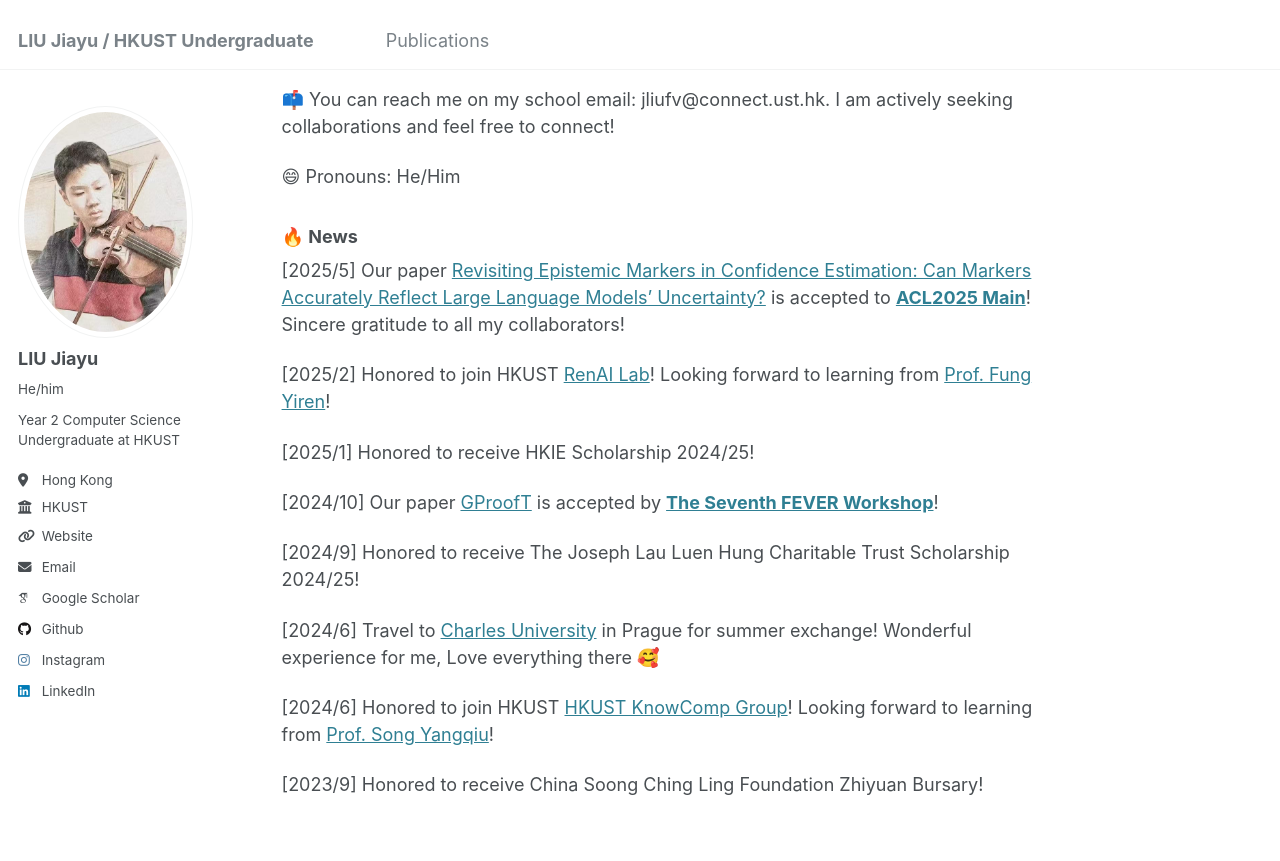
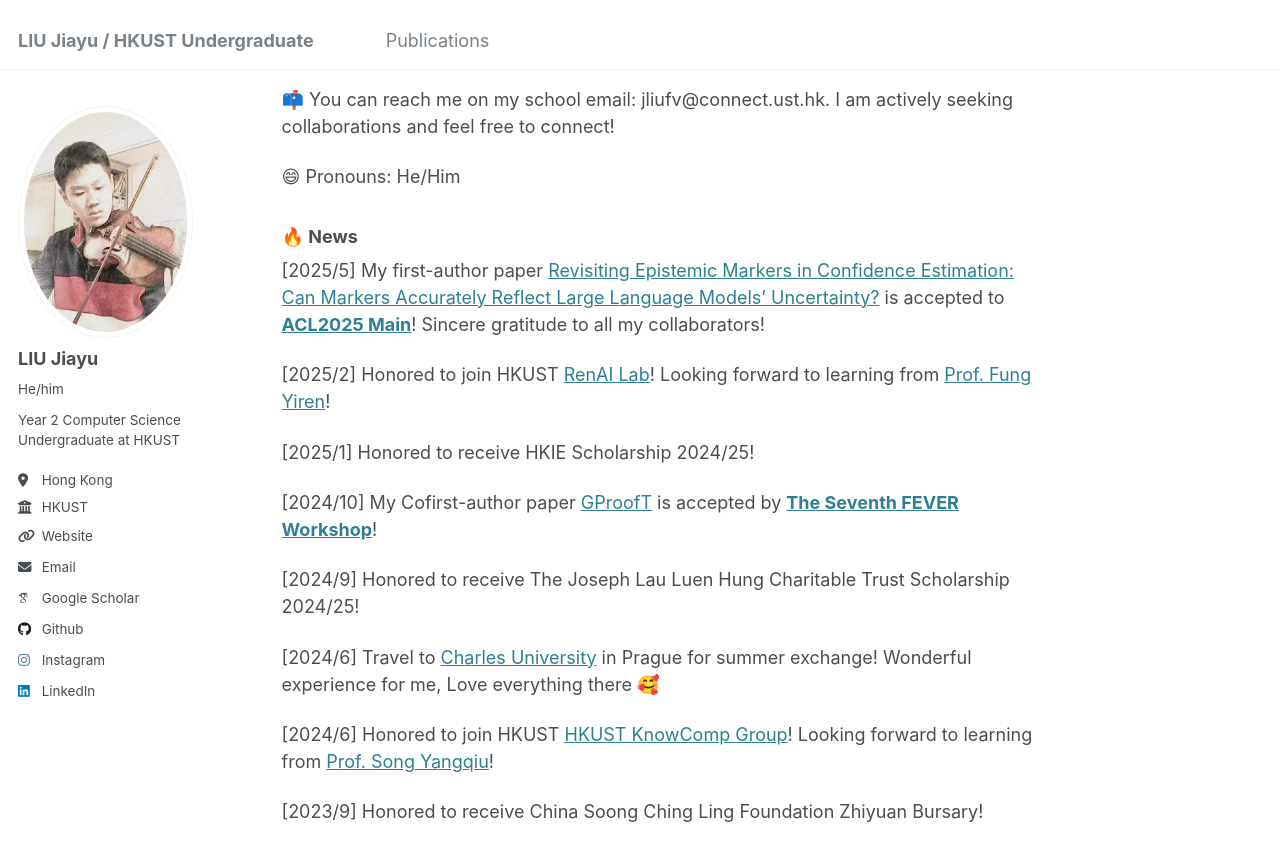
Before and after one commit to JiayuJeff/JiayuJeff.github.io, a Jekyll site: the page built from _pages/about.md, in a window 1280 px wide and 900 px high, scrolled down 426 px. Shown: the top 861 px of the window. Built offline with Jekyll 4.4.1, drawn with Linux system fonts in a browser that asks for light colours; some web fonts are replaced.

Commit message:
Update about.md

```diff
--- a/_pages/about.md
+++ b/_pages/about.md
@@ -37,13 +37,13 @@ redirect_from:
 
 ### &#128293; News
 
-[2025/5] Our paper [Revisiting Epistemic Markers in Confidence Estimation: Can Markers Accurately Reflect Large Language Models' Uncertainty?](https://arxiv.org/abs/2505.24778) is accepted to [**ACL2025 Main**](https://2025.aclweb.org/)! Sincere gratitude to all my collaborators!
+[2025/5] My first-author paper [Revisiting Epistemic Markers in Confidence Estimation: Can Markers Accurately Reflect Large Language Models' Uncertainty?](https://arxiv.org/abs/2505.24778) is accepted to [**ACL2025 Main**](https://2025.aclweb.org/)! Sincere gratitude to all my collaborators!
 
 [2025/2] Honored to join HKUST [RenAI Lab](https://mayrfung.github.io/group/)! Looking forward to learning from [Prof. Fung Yiren](https://mayrfung.github.io/)!
 
 [2025/1] Honored to receive HKIE Scholarship 2024/25!
 
-[2024/10] Our paper [GProofT](https://aclanthology.org/2024.fever-1.14/) is accepted by [**The Seventh FEVER Workshop**](https://fever.ai/2024/workshop.html)!
+[2024/10] My Cofirst-author paper [GProofT](https://aclanthology.org/2024.fever-1.14/) is accepted by [**The Seventh FEVER Workshop**](https://fever.ai/2024/workshop.html)!
 
 [2024/9] Honored to receive The Joseph Lau Luen Hung Charitable Trust Scholarship 2024/25!
 
```
